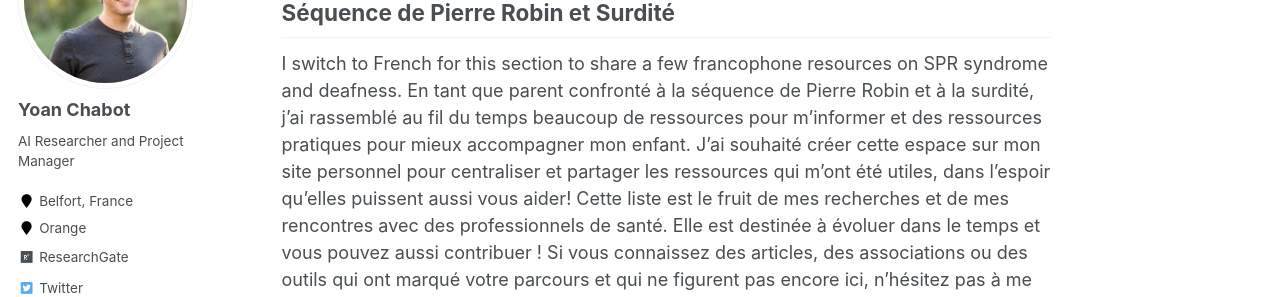
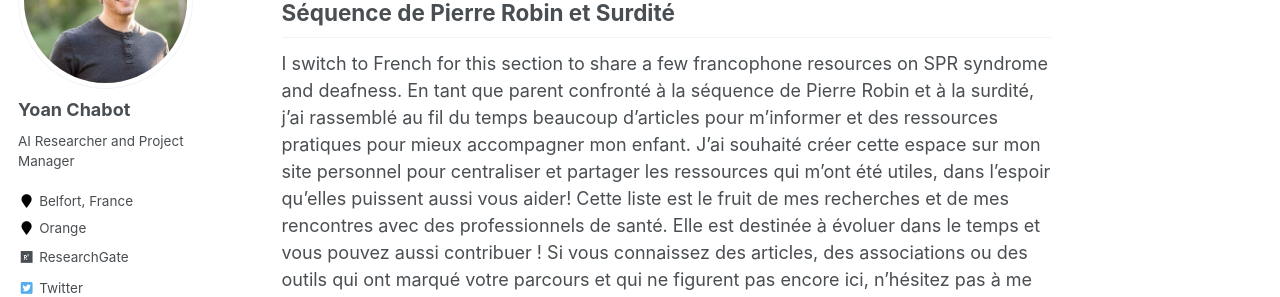
Before and after one commit to yoanchabot/yoanchabot.github.io, a Jekyll site: the page built from _pages/community.md, in a window 1280 px wide and 900 px high. Shown: the part 206-503 px from the top of the window. Built offline with Jekyll 4.4.1, drawn with Linux system fonts in a browser that asks for light colours; some web fonts are replaced; some of the changed text lies outside the part shown.

Commit message:
Update community.md

```diff
--- a/_pages/community.md
+++ b/_pages/community.md
@@ -6,7 +6,7 @@ author_profile: true
 
 ## Séquence de Pierre Robin et Surdité
 I switch to French for this section to share a few francophone resources on SPR syndrome and deafness.
-En tant que parent confronté à la séquence de Pierre Robin et à la surdité, j’ai rassemblé au fil du temps beaucoup de ressources pour m'informer et des ressources pratiques pour mieux accompagner mon enfant. J’ai souhaité créer cette espace sur mon site personnel pour centraliser et partager les ressources qui m’ont été utiles, dans l’espoir qu’elles puissent aussi vous aider!
+En tant que parent confronté à la séquence de Pierre Robin et à la surdité, j’ai rassemblé au fil du temps beaucoup d'articles pour m'informer et des ressources pratiques pour mieux accompagner mon enfant. J’ai souhaité créer cette espace sur mon site personnel pour centraliser et partager les ressources qui m’ont été utiles, dans l’espoir qu’elles puissent aussi vous aider!
 Cette liste est le fruit de mes recherches et de mes rencontres avec des professionnels de santé. Elle est destinée à évoluer dans le temps et vous pouvez aussi contribuer !
 Si vous connaissez des articles, des associations ou des outils qui ont marqué votre parcours et qui ne figurent pas encore ici, n’hésitez pas à me les suggérer. Ensemble, nous pouvons enrichir cette base pour en faire une référence utile à tous les parents concernés :-)
 
```
